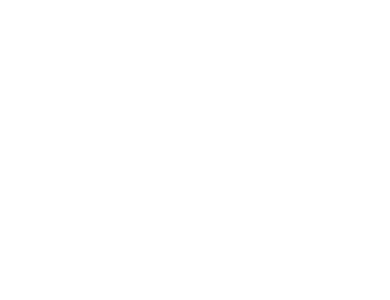
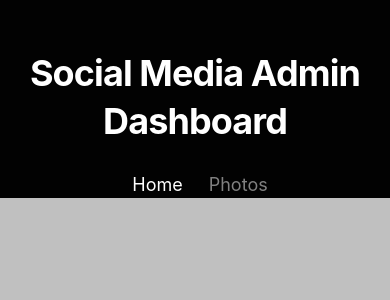
Before and after one commit to rezasetiabudi/social-media-admin, a React (Create React App) app: page / in a window 390 px wide. Shown: the top 300 px of the page. Built offline with nearby package versions, Linux system fonts and the light colour scheme; no server answers.

Commit message:
adding minor styling dependencies, creating layout and styling for home page, preparing component for routing with SPA concept, and implement responsive component for home page

```diff
--- a/package.json
+++ b/package.json
@@ -4,6 +4,7 @@
   "private": true,
   "dependencies": {
     "@chakra-ui/react": "^1.6.8",
+    "@chakra-ui/theme": "^1.10.2",
     "@emotion/react": "^11.4.1",
     "@emotion/styled": "^11.3.0",
     "@testing-library/jest-dom": "^5.14.1",
@@ -14,6 +15,7 @@
     "npm": "^7.24.1",
     "react": "^17.0.2",
     "react-dom": "^17.0.2",
+    "react-icons": "^4.3.1",
     "react-redux": "^7.2.5",
     "react-scripts": "4.0.3",
     "redux": "^4.1.1",
--- a/src/App.js
+++ b/src/App.js
@@ -1,13 +1,14 @@
 import React from "react";
 
 import "./App.css";
+import './styles/globals.css'
 
-import Posts from "./components/Posts";
+import Dashboard from "./pages/dashboard";
 
 function App() {
   return (
     <div className="App">
-      <Posts />
+      <Dashboard />
     </div>
   );
 }
--- a/src/components/Posts.js
+++ b/src/components/Posts.js
@@ -55,6 +55,7 @@
               <Flex
                 w={'full'}
                 p={6}
+                bg="salmon"
                 >
                 <Flex
                   minW={'min-content'}
--- /dev/null
+++ b/src/pages/dashboard.js
@@ -0,0 +1,101 @@
+import React from 'react'
+
+import {
+    Flex,
+    Heading,
+    Text,
+    Icon,
+    Link,
+} from '@chakra-ui/react'
+
+import {
+    FiHome,
+    FiImage
+} from "react-icons/fi"
+
+import Posts from "../components/Posts";
+
+
+export default function Dashboard() {
+    return (
+        <>
+            <Flex
+                h={[null, null, "100vh"]}
+                maxW="2000px"
+                flexDir={["column", "column", "row"]}
+                overflow="hidden"
+                bg="silver"
+            >
+
+                {/* Sidebar route link */}
+                <Flex
+                    w={["100%", "100%", "15%", "20%", "20%"]}
+                    flexDir="column"
+                    alignItems="center"
+                    backgroundColor="#020202"
+                    color="#fff"
+                >
+                    <Flex
+                        flexDir="column"
+                        h={[null, null, "100vh"]}
+                        justifyContent="space-between"
+                    >
+                        <Flex
+                            flexDir="column"
+                            as="nav"
+                        >
+                            <Heading
+                                mt={50}
+                                mb={[25, 50, 100]}
+                                fontSize={["4xl", "4xl", "2xl", "3xl", "4xl",]}
+                                alignSelf="center"
+                                letterSpacing="tight"
+                            >
+                                Social Media Admin Dashboard
+                            </Heading>
+                            <Flex
+                                flexDir={["row", "row", "column", "column", "column"]}
+                                align={["center", "center", "center", "flex-start", "flex-start"]}
+                                wrap={["wrap", "wrap", "nowrap", "nowrap", "nowrap"]}
+                                justifyContent="center"
+                                px="25%"
+                            >
+                                <Flex className="sidebar-items" mr={[2, 6, 0, 0, 0]}>
+                                    <Link display={["none", "none", "flex", "flex", "flex"]}>
+                                        <Icon as={FiHome} fontSize="2xl" className="active-icon" />
+                                    </Link>
+                                    <Link _hover={{ textDecor: 'none' }} display={["flex", "flex", "none", "flex", "flex"]}>
+                                        <Text className="active">Home</Text>
+                                    </Link>
+                                </Flex>
+                                <Flex className="sidebar-items" mr={[2, 6, 0, 0, 0]}>
+                                    <Link display={["none", "none", "flex", "flex", "flex"]}>
+                                        <Icon as={FiImage} fontSize="2xl" /></Link>
+                                    <Link _hover={{ textDecor: 'none' }} display={["flex", "flex", "none", "flex", "flex"]}>
+                                        <Text>Photos</Text>
+                                    </Link>
+                                </Flex>
+                            </Flex>
+                        </Flex>
+                    </Flex>
+                </Flex>
+
+                {/* Main Content render component from route*/}
+                <Flex
+                    w={["100%", "100%", "85%", "80%", "80%"]}
+                    p="3%"
+                    flexDir="column"
+                    overflow="auto"
+                    minH="100vh"
+                    >
+                    <Flex
+                        w="full"
+                        direction="column"
+                    >
+                        <Posts />
+                    </Flex>
+                </Flex>
+            </Flex>
+        </>
+    )
+}
--- /dev/null
+++ b/src/styles/globals.css
@@ -0,0 +1,49 @@
+html, body {
+padding: 0;
+margin: 0;
+font-family: -apple-system, BlinkMacSystemFont, Segoe UI, Roboto, Oxygen, Ubuntu, Cantarell, Fira Sans, Droid Sans, Helvetica Neue, sans-serif;
+}
+
+a {
+color: inherit;
+text-decoration: none;
+}
+
+* {
+box-sizing: border-box;
+}
+
+.sidebar-items:not(:last-child) {
+margin-bottom: 1.5em;
+}
+
+@media only screen and (max-width: 767px) {
+.sidebar-items {
+    margin-bottom: 0 !important;
+}
+}
+
+.sidebar-items {
+color: gray;
+font-size: large;
+}
+
+.sidebar-items p {
+margin-left: 1em;
+}
+
+.sidebar-items:hover svg {
+color: #B57295;
+}
+
+.sidebar-items:hover p {
+color: #fff;
+}
+
+.active {
+color: #fff;
+}
+
+.active-icon {
+color: #B57295 !important;
+}
```
Also changed, not shown: 1 other file (tests, documents, lock files or other folders).
